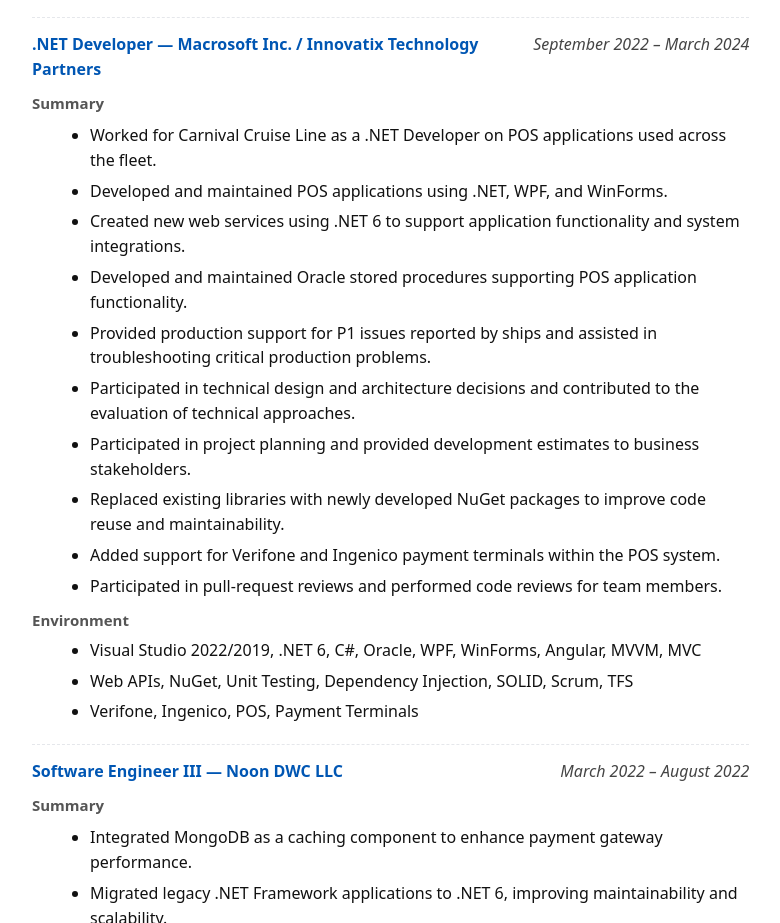
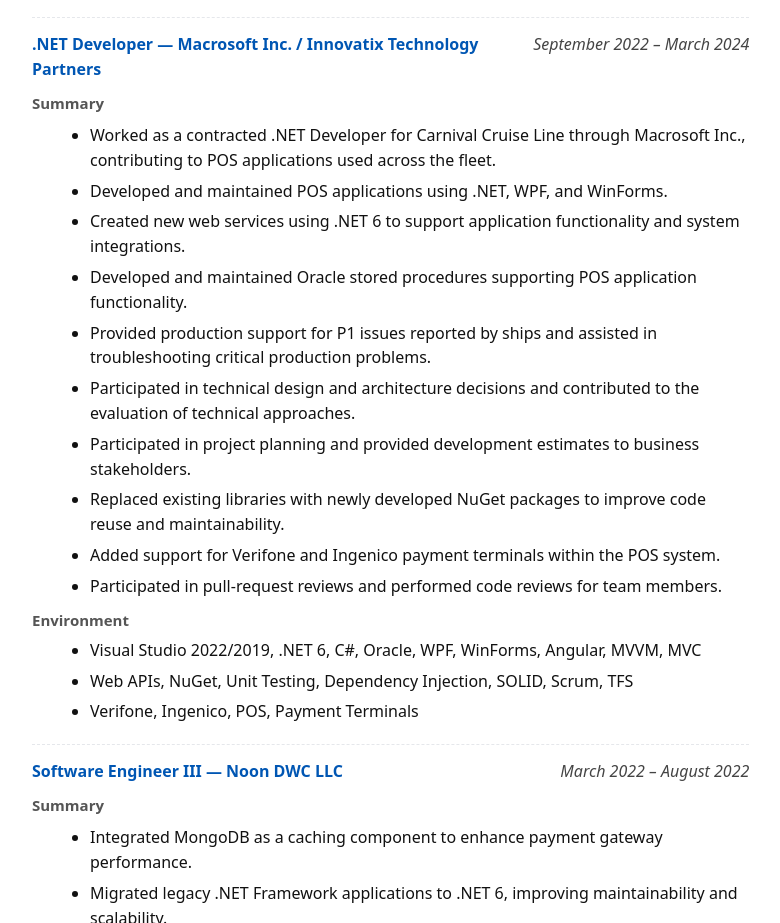
Before and after one commit to MMuhiuddin/Resume, a plain HTML site: page index.html in a window 1280 px wide. Shown: the part 1585-2508 px from the top of the page, without its empty margins (58-838 px from the left). Drawn offline with Linux system fonts and the light colour scheme.

Commit message:
Update index.html

```diff
--- a/index.html
+++ b/index.html
@@ -171,7 +171,7 @@
 
     <div class="subhead">Summary</div>
     <ul>
-      <li>Worked for Carnival Cruise Line as a .NET Developer on POS applications used across the fleet.</li>
+      <li>Worked as a contracted .NET Developer for Carnival Cruise Line through Macrosoft Inc., contributing to POS applications used across the fleet.</li>
     <li>Developed and maintained POS applications using .NET, WPF, and WinForms.</li>
     <li>Created new web services using .NET 6 to support application functionality and system integrations.</li>
     <li>Developed and maintained Oracle stored procedures supporting POS application functionality.</li>
```
